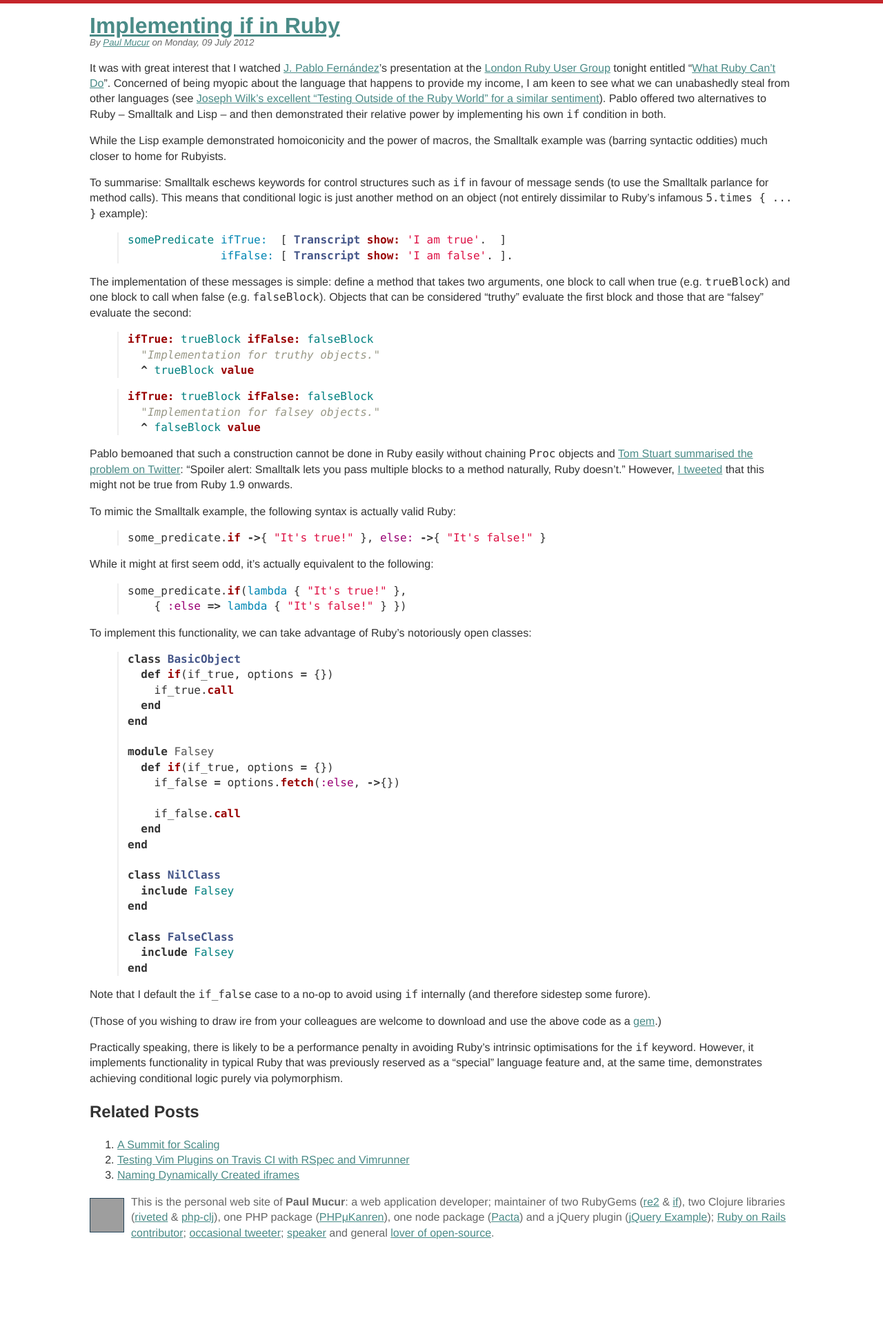
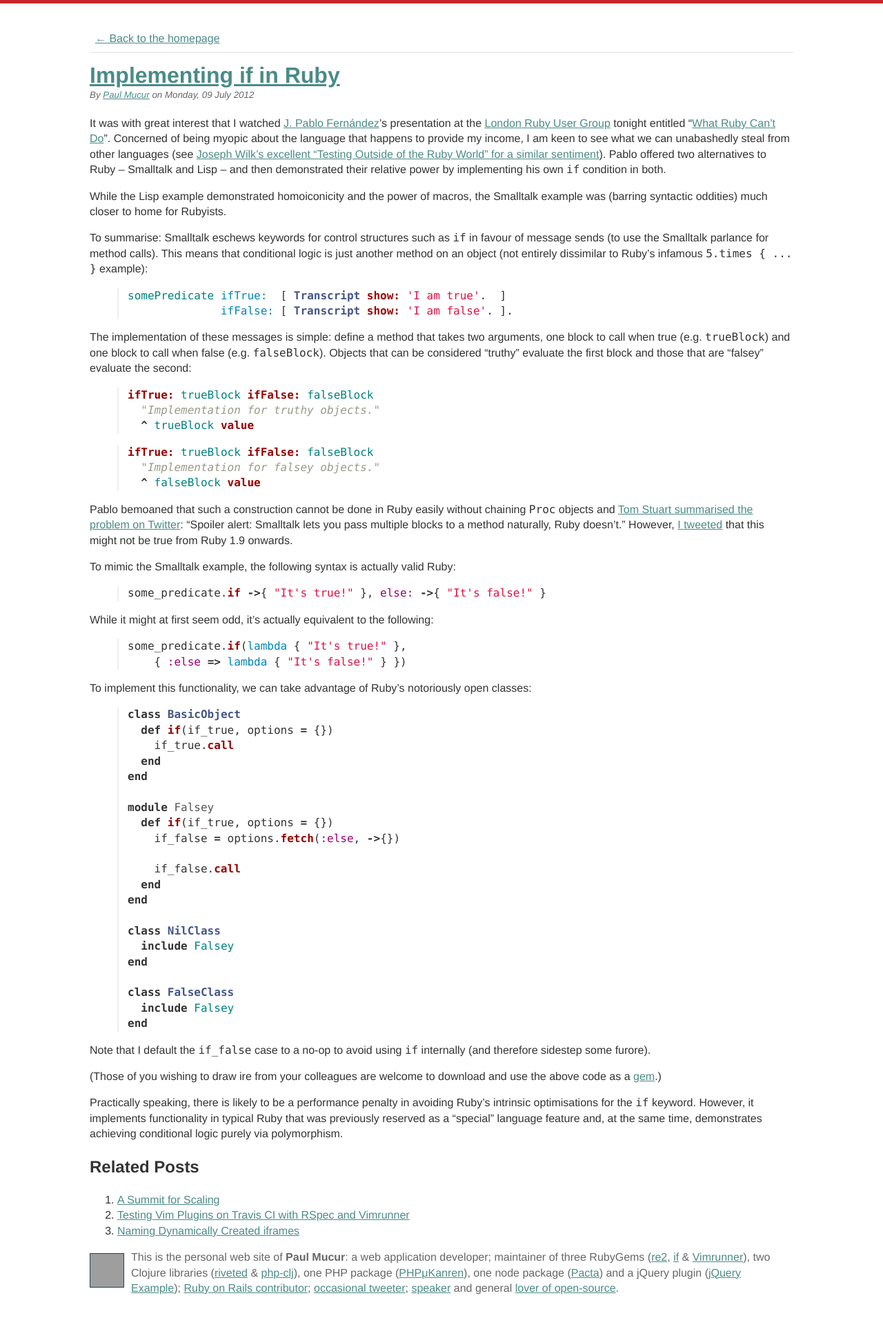
Before and after one commit to mudge/mudge.github.com, a Jekyll site: the page built from _posts/2012-07-09-implementing-if-in-ruby.markdown, in a window 1280 px wide. Shown: the whole page at 69% size. Built offline with Jekyll 4.4.1, drawn with Linux system fonts in a browser that asks for light colours; Markdown is read by kramdown in place of the engine named in the settings; comment, search, counter and statistics services are not loaded; before the commit the page ends 1831 px from its top, so only the background shows below that; grey boxes are pictures that could not be loaded.

Commit message:
Link to the homepage and mention Vimrunner

```diff
--- a/Gemfile
+++ b/Gemfile
@@ -1,3 +1,3 @@
-source "http://rubygems.org"
+source "https://rubygems.org"
 gem "redcarpet"
 gem "jekyll"
--- a/_includes/footer.html
+++ b/_includes/footer.html
@@ -3,9 +3,11 @@
        width=50 height=50 class=pull-left alt>
   <p>
     This is the personal web site of <strong>Paul Mucur</strong>:
-    a web application developer; maintainer of two RubyGems
-    (<a href=//rubygems.org/gems/re2>re2</a> &amp;
-    <a href=//rubygems.org/gems/if>if</a>), two Clojure libraries
+    a web application developer; maintainer of three RubyGems
+    (<a href=//rubygems.org/gems/re2>re2</a>,
+    <a href=//rubygems.org/gems/if>if</a> &amp;
+    <a href=//rubygems.org/gems/vimrunner>Vimrunner</a>),
+    two Clojure libraries
     (<a href=//clojars.org/riveted>riveted</a> &amp;
     <a href=//clojars.org/php-clj>php-clj</a>), one PHP package
     (<a href=//packagist.org/packages/mudge/php-microkanren>PHP&mu;Kanren</a>),
--- a/_layouts/post.html
+++ b/_layouts/post.html
@@ -27,9 +27,16 @@
     </script>
   </head>
   <body>
+    <nav>
+      <ul>
+        <li><a href=/ rel=home>&larr; Back to the homepage</a></li>
+      </ul>
+    </nav>
     <article class=hentry>
       <header>
-        <h1 class=entry-title><a href={{ page.url }} rel=bookmark>{{ page.title }}</a></h1>
+        <h1 class=entry-title>
+          <a href={{ page.url }} rel=bookmark>{{ page.title }}</a>
+        </h1>
         <div class="byline vcard">
           <address class=author>By <a href=/ class=fn rel=author>Paul Mucur</a></address> on
           <time class=updated datetime={{ page.date | date_to_xmlschema }}>{{ page.date | date: "%A, %d %B %Y" }}</time>
--- a/c/m.css
+++ b/c/m.css
@@ -7,7 +7,7 @@ html {
 }
 
 body {
-    padding: 1em;
+    padding: 2em;
     margin: 0 auto;
     max-width: 1020px;
 }
@@ -22,6 +22,19 @@ a:active {
 
 a:visited {
     color: #244358;
+}
+
+nav ul {
+  list-style: none;
+  margin: 0 0 1em;
+  padding: 0;
+  width: 100%;
+}
+
+nav li {
+  border: solid rgba(0,39,59,.08);
+  border-width: 0 0 2px;
+  padding: 0.5em;
 }
 
 h1 {
@@ -78,6 +91,7 @@ header p, footer, .byline {
 .byline {
     font-style: italic;
     font-size: smaller;
+    line-height: 2;
 }
 
 address {
```
Also changed, not shown: Gemfile.lock.
